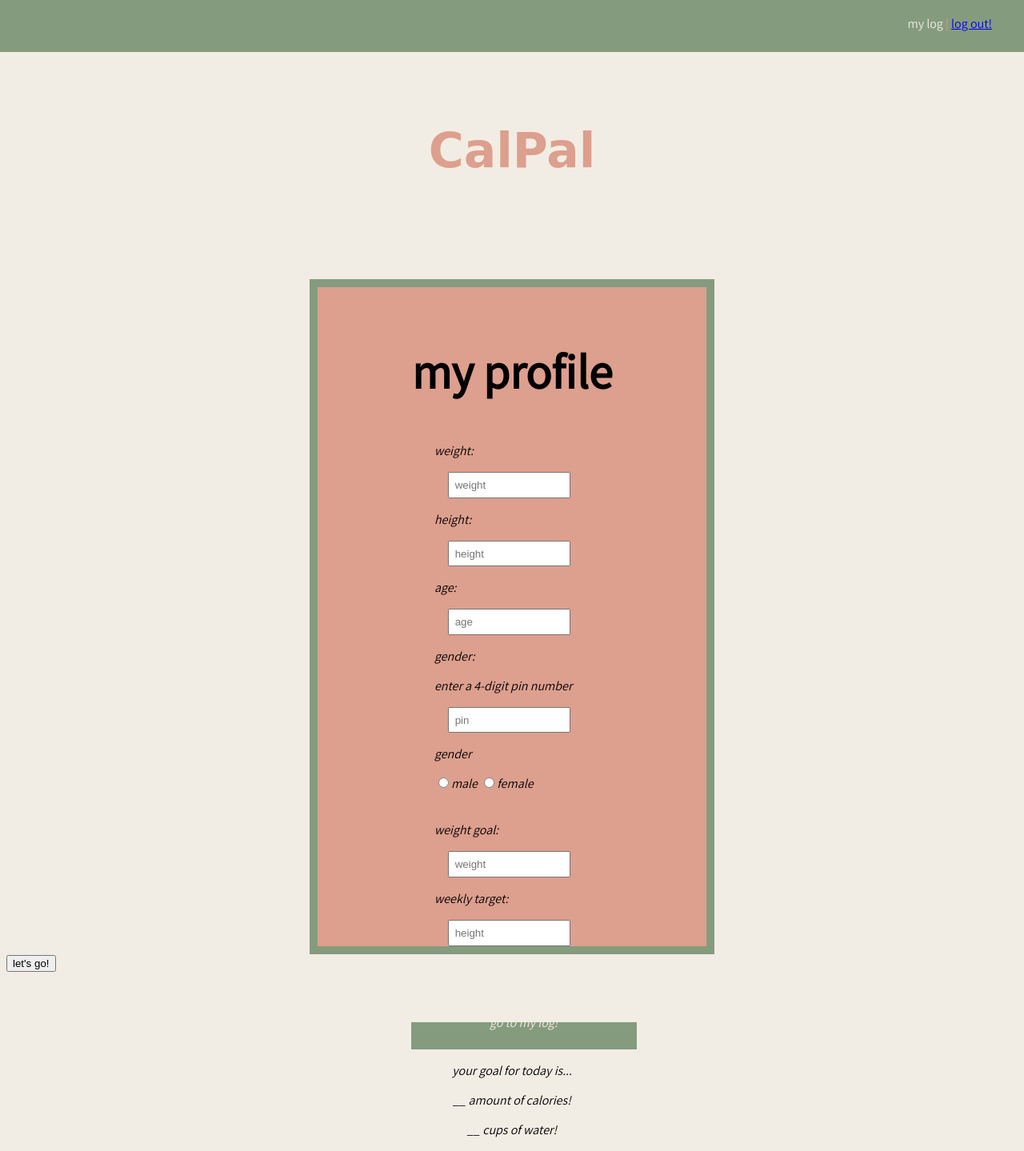
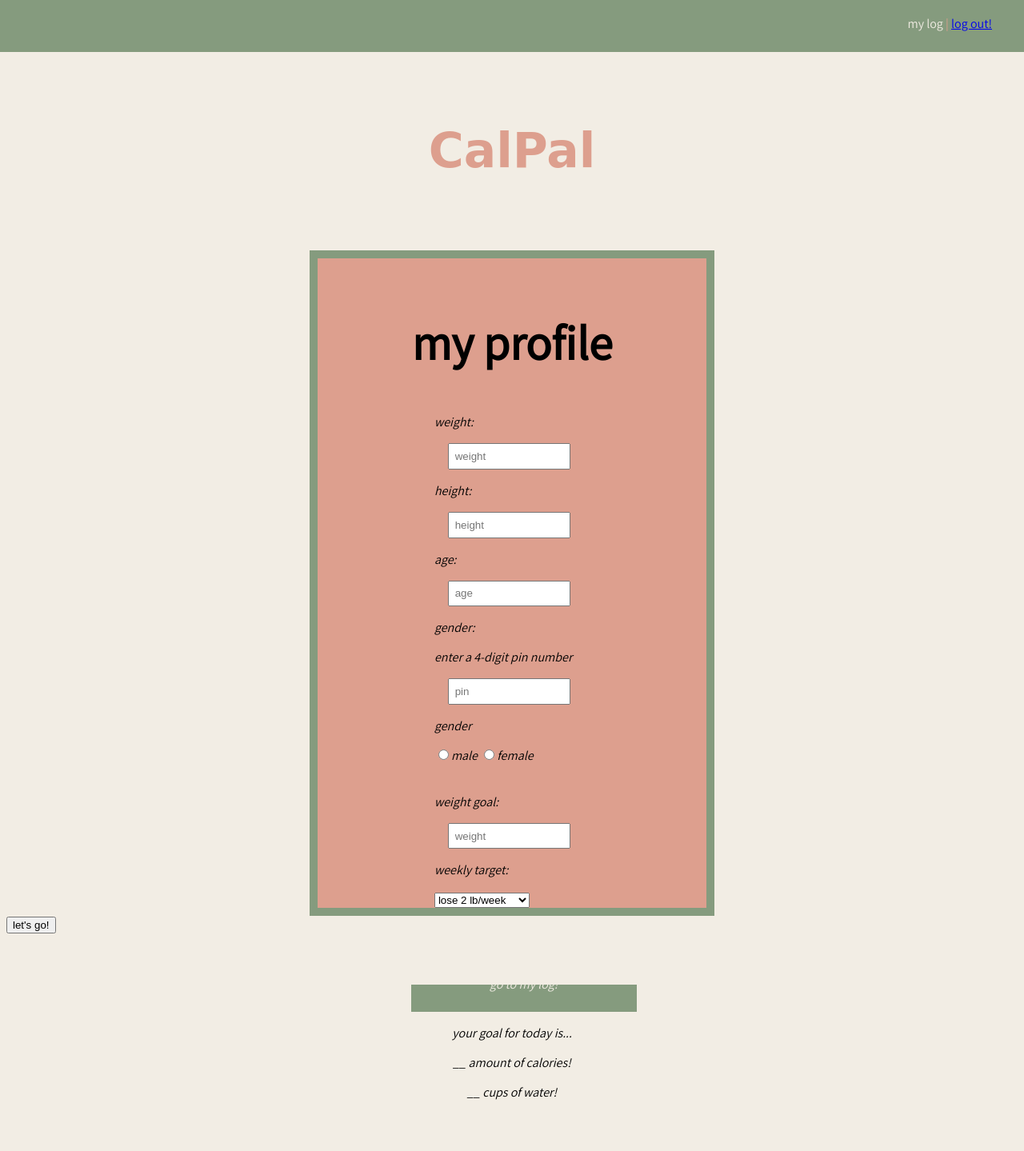
Before and after one commit to trisaleung/lifestyleapp, a Python web app: template templates/profile.html in a window 1280 px wide. Shown: the whole page at 80% size. After the commit the page ends 1375 px from the top, so only its background shows below. Run offline with Jinja, Linux system fonts and the light colour scheme; the template is opened without the code that fills it, so the values that code supplies are empty.

Commit message:
modified

```diff
--- a/styles/style.css
+++ b/styles/style.css
@@ -174,7 +174,7 @@ input[name="submitbutton"]:hover {
   border-width: 10px;
   margin-left: 30%;
   margin-right: 30%;
-  margin-top: 6%;
+  margin-top: 2%;
 }
 
 .name {
@@ -269,40 +269,6 @@ input[name="submitbutton"]:hover {
 .stick {
   position: fixed;
 }
-
-/* .dropbtn {
-  background-color: #4CAF50;
-  color: white;
-  padding: 16px;
-  font-size: 16px;
-  border: none;
-}
-  .dropdown {
-  position: relative;
-  display: inline-block;
-}
-
-.dropdown-content {
-  display: none;
-  position: absolute;
-  background-color: #F2EDE4;
-  min-width: 160px;
-  box-shadow: 0px 8px 16px 0px rgba(0,0,0,0.2);
-  z-index: 1;
-}
-
-.dropdown-content a {
-  color: black;
-  padding: 12px 16 px;
-  display: block;
-}
-
-.dropdown-content a:hover {background-color: #ddd}
-.dropdown:hover .dropdown-content {display: block;}
-.dropdown:hover .dropbtn {background-color: #3e8e41;} */
-
-
-
 /* p{
   font-size: 60px
 } */
--- a/templates/profile.html
+++ b/templates/profile.html
@@ -40,20 +40,16 @@
         <p>weight goal:</p>
         <input type="text" name="weight" placeholder="weight" class="formInput"></input>
         <p>weekly target:</p>
-        <input type="text" name="height" placeholder="height" class="formInput"></input>
-        <!-- <div class="dropdown">
-          <button class="dropbtn">Dropdown</button>
-          <div class="dropdown-content">
-            <a href="#">lose 2 lb/week</a>
-            <a href="#">lose 1.5 lb/week</a>
-            <a href="#">lose 1 lb/week</a>
-            <a href="#">lose .5 lb/week</a>
-            <a href="#">gain .5 lb/week</a>
-            <a href="#">gain 1 lb/week</a>
-            <a href="#">gain 1.5 lb/week</a>
-            <a href="#">gain 2 lb/week</a>
-
-          </div> -->
+        <select>
+            <option value=2>lose 2 lb/week</option>
+            <option value=1.5>lose 1.5 lb/week</option>
+            <option value=1>lose 1 lb/week</option>
+            <option value=.5>lose .5 lb/week</option>
+            <option value=.5>gain .5 lb/week</option>
+            <option value=1>gain 1 lb/week</option>
+            <option value=1.5>gain 1.5 lb/week</option>
+            <option value=2>gain 2 lb/week</option>
+        </select>
         </div>
         <button type="submit" name="submitProfile">let's go!</button>
       </form>
```
Also changed, not shown: 2 other files.
